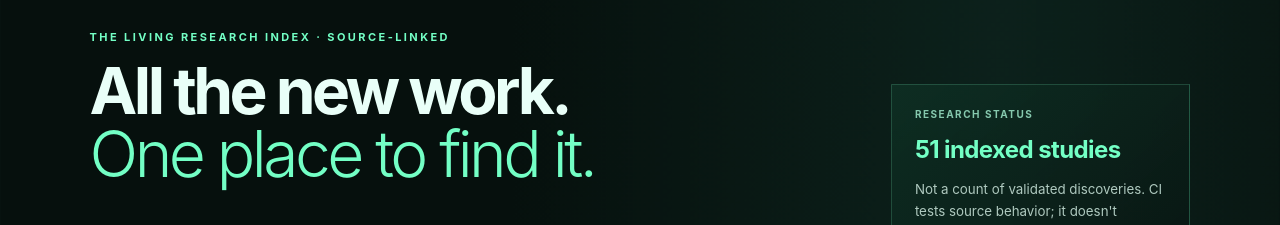
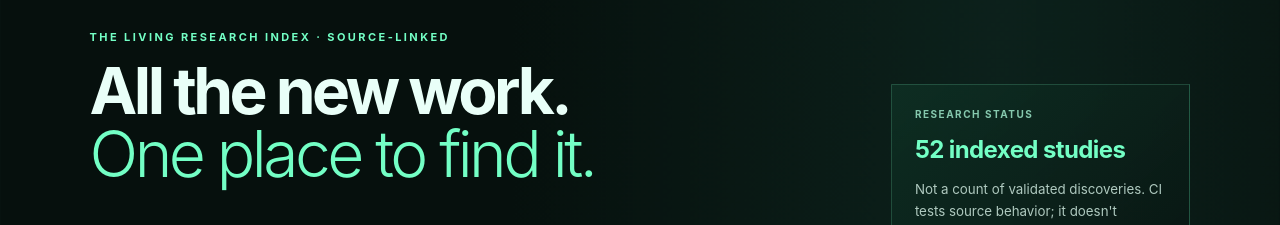
Before and after one commit to MichaelWave369/NestedBubbleGear, a React (Vite) app: page / in a window 1280 px wide. Shown: the part 1640-1865 px from the top of the page. Built offline with nearby package versions, Linux system fonts and the light colour scheme.

Commit message:
feat(es01): wire src/researchAtlasData.js to effect separation atlas

```diff
--- a/src/researchAtlasData.js
+++ b/src/researchAtlasData.js
@@ -7,7 +7,7 @@ const row = (id, title, category, status, summary, path, note = '') => ({
 })
 export const RESEARCH_CATEGORIES = Object.freeze([
   'All', 'Semantic Memory', 'Phase & Optics', 'Keyhole Budgets',
-  'Resonance & Evidence', 'Field & Gravity', 'Governance & Time', 'Foundations',
+  'Resonance & Evidence', 'Pharmacology & Effects', 'Field & Gravity', 'Governance & Time', 'Foundations',
 ])
 export const RESEARCH_STATUS = Object.freeze({
   'DEV PILOT': 'Working exploratory or operator-driven software, not validated deployment',
@@ -18,6 +18,9 @@ export const RESEARCH_STATUS = Object.freeze({
   'PROPOSED': 'Research proposal; effect not established',
 })
 export const RESEARCH_TRACKS = Object.freeze([
+  row('ES-01','Effect Separation Atlas: cross-family pharmacology','Pharmacology & Effects','PROPOSED',
+    'Source-linked literature atlas comparing desired and unwanted endpoints across LSD, cannabis, opioids, psilocybin, DMT/5-MeO-DMT, MDMA, MDA and ketamine; includes analogues, metabolites and claim boundaries.',
+    'docs/ES01_EFFECT_SEPARATION_ATLAS.md','E0 source registry only. No NBG compound design, experimental biology, patient benefit or demonstration that subjective effects can be removed without changing efficacy.'),
   row('CO-01','Metabolite-gated intracellular drug synthesis','Resonance & Evidence','PROPOSED',
     'Peer-reviewed 2026 cell-line study: albumin-protected palladium chemistry uses endogenous CO as a carbonyl feedstock for intracellular phenanthridinone synthesis. NBG E0 proposes compartment, flux and causal-Keyhole comparisons.',
     'docs/CO01_METABOLITE_GATED_CHEMISTRY.md','SOURCE-ATTRIBUTED in vitro work, not a tested NBG model or a cancer therapy. Normal fibroblasts also form product; cytotoxic selectivity is modest. No animal or clinical evidence.'),
```
